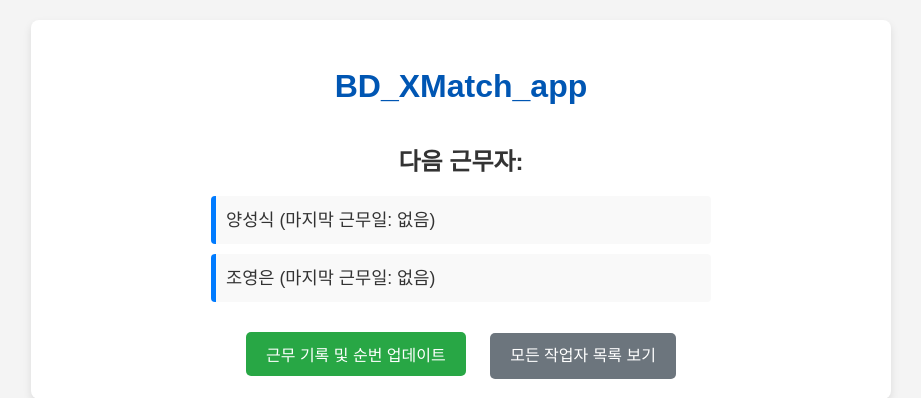
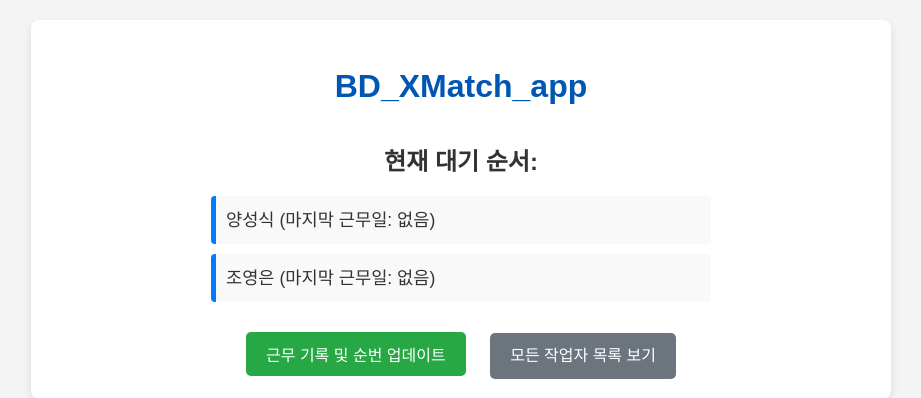
Before and after one commit to biomedist/BD-XM, a Flask app: page / in a window 1280 px wide. Shown: the top 398 px of the page, without its empty margins (179-1100 px from the left). Run offline with Flask 3, Linux system fonts and the light colour scheme; data comes from the database, SQL or seed files in the repository; some libraries are stand-ins or nearby versions.

```diff
--- a/templates/index.html
+++ b/templates/index.html
@@ -103,7 +103,7 @@
         <!-- <img src="{{ url_for('static', filename='images/logo.png') }}" alt="앱 로고" class="logo"> -->
 
         <h1>BD_XMatch_app</h1>
-        <h2>다음 근무자:</h2>
+        <h2>현재 대기 순서:</h2>
         <ul>
             {% if next_workers %}
                 {% for worker in next_workers %}
```
